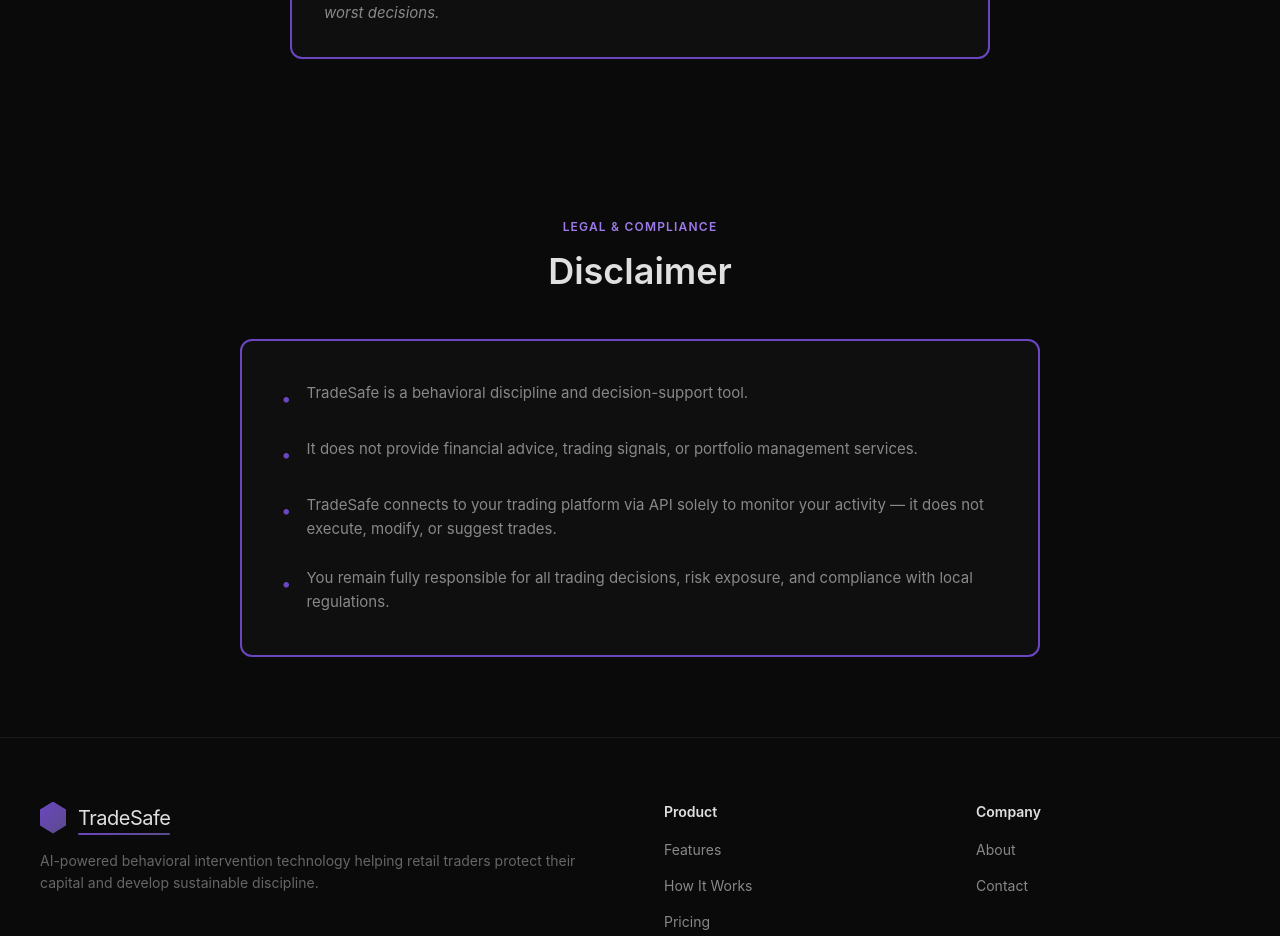
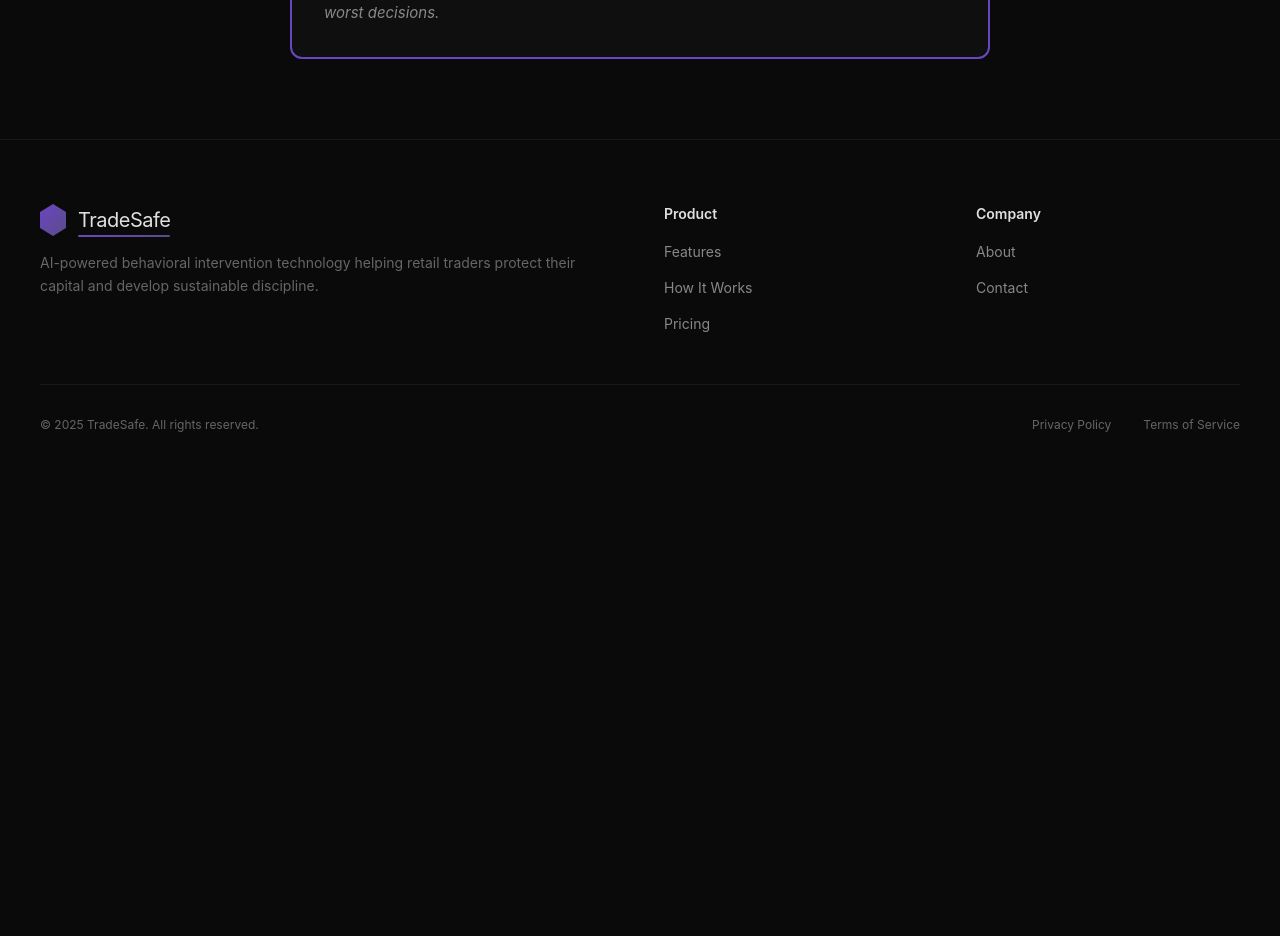
Before and after one commit to Trade-Safe/tradesafe-landing, a Next.js app: page / in a window 1280 px wide. Shown: the part 4240-5176 px from the top of the page. After the commit the page ends 4737 px from the top, so only its background shows below. Built offline with nearby package versions, Linux system fonts and the light colour scheme.

Commit message:
refactor: remove Legal section from main page

```diff
--- a/app/page.tsx
+++ b/app/page.tsx
@@ -4,7 +4,6 @@
 import Pricing from '@/components/Pricing'
 import HowItWorks from '@/components/HowItWorks'
 import Technology from '@/components/Technology'
-import Legal from '@/components/Legal'
 import Footer from '@/components/Footer'
 import messages from '@/messages/en.json'
 
@@ -70,7 +69,6 @@
         <HowItWorks {...messages.howItWorks} />
         <Technology {...messages.technology} />
         <Pricing {...messages.pricing} />
-        <Legal {...messages.legal} />
       </main>
       <Footer {...messages.footer} />
     </>
```
